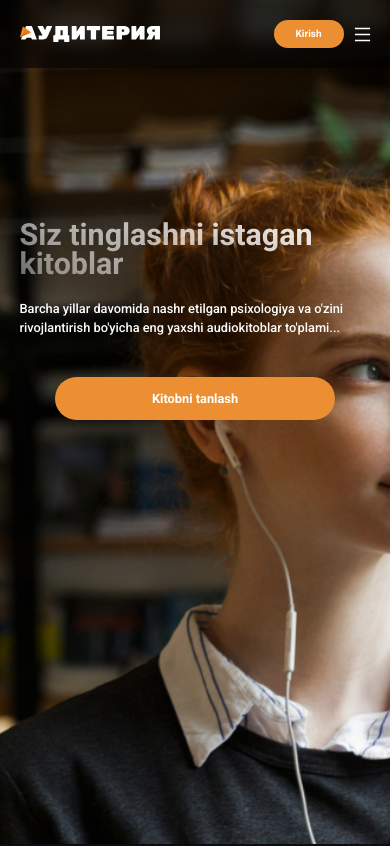
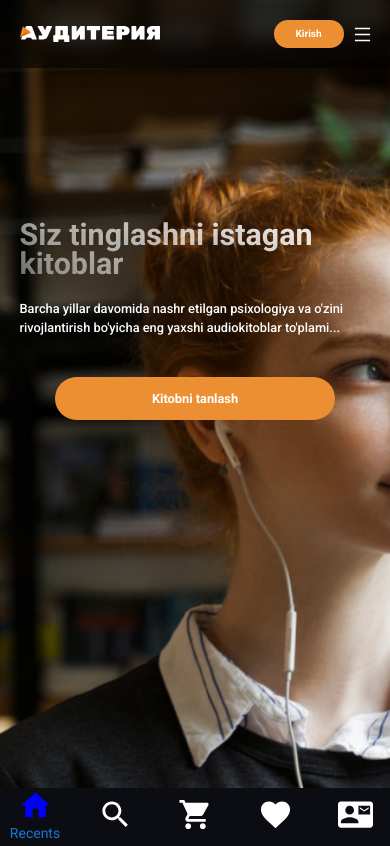
Before and after one commit to Jakbaraliyevv/Auditoriya, a React (Vite) app: page / in a window 390 px wide. Shown: the top 846 px of the page. Built offline with nearby package versions, Linux system fonts and the light colour scheme; no server answers.

Commit message:
Responsiv tugadi toliq

```diff
--- a/package.json
+++ b/package.json
@@ -11,6 +11,10 @@
   },
   "dependencies": {
     "@ant-design/icons": "^5.5.2",
+    "@emotion/react": "^11.14.0",
+    "@emotion/styled": "^11.14.0",
+    "@mui/icons-material": "^6.2.1",
+    "@mui/material": "^6.2.1",
     "@reduxjs/toolkit": "^2.5.0",
     "antd": "^5.22.4",
     "react": "^18.3.1",
--- /dev/null
+++ b/src/components/footer/index.jsx
@@ -0,0 +1,147 @@
+import React from "react";
+import logo from "../img/footerLogo.svg";
+import BottomNavigation from "@mui/material/BottomNavigation";
+import BottomNavigationAction from "@mui/material/BottomNavigationAction";
+import FolderIcon from "@mui/icons-material/Folder";
+import RestoreIcon from "@mui/icons-material/Restore";
+import FavoriteIcon from "@mui/icons-material/Favorite";
+import LocationOnIcon from "@mui/icons-material/LocationOn";
+import { useMediaQuery } from "@mui/material";
+import HomeIcon from "@mui/icons-material/Home";
+import ShoppingCartIcon from "@mui/icons-material/ShoppingCart";
+import ContactMailIcon from "@mui/icons-material/ContactMail";
+import SearchIcon from "@mui/icons-material/Search";
+
+function Footer() {
+  const [value, setValue] = React.useState("recents");
+
+  const handleChange = (event, newValue) => {
+    setValue(newValue);
+  };
+
+  const mobile = useMediaQuery("(max-width:768px)");
+
+  return (
+    <footer className="mt-[90px]">
+      {mobile ? (
+        <BottomNavigation
+          className="fixed bottom-0 !w-full z-30"
+          sx={{ width: 500, background: "rgb(12, 13, 19)" }}
+          value={value}
+          onChange={handleChange}
+        >
+          <BottomNavigationAction
+            label="Recents"
+            value="recents"
+            icon={
+              <HomeIcon
+                sx={{ color: value === "recents" ? "blue" : "white" }} // faqat "recents" bo'lsa rangni o'zgartiradi
+                fontSize="large"
+              />
+            }
+          />
+          <BottomNavigationAction
+            label="Favorites"
+            value="favorites"
+            icon={
+              <SearchIcon
+                sx={{ color: value === "favorites" ? "blue" : "white" }} // "favorites" uchun rangni o'zgartiradi
+                fontSize="large"
+              />
+            }
+          />
+          <BottomNavigationAction
+            label="Nearby"
+            value="nearby"
+            icon={
+              <ShoppingCartIcon
+                sx={{ color: value === "nearby" ? "blue" : "white" }} // "nearby" uchun rangni o'zgartiradi
+                fontSize="large"
+              />
+            }
+          />
+          <BottomNavigationAction
+            label="Folder"
+            value="folder"
+            icon={
+              <FavoriteIcon
+                sx={{ color: value === "folder" ? "blue" : "white" }} // "folder" uchun rangni o'zgartiradi
+                fontSize="large"
+              />
+            }
+          />
+          <BottomNavigationAction
+            label="Folder2"
+            value="folder2"
+            icon={
+              <ContactMailIcon
+                sx={{ color: value === "folder2" ? "blue" : "white" }} // "folder2" uchun rangni o'zgartiradi
+                fontSize="large"
+              />
+            }
+          />
+        </BottomNavigation>
+      ) : (
+        <div className="container flex items-start justify-between">
+          <div>
+            <img src={logo} alt="" />
+          </div>
+          <div className="flex items-start justify-between w-[70%]">
+            <div className="flex flex-col gap-2">
+              <p className="text-[#FFF] text-[1.1em] ">Жанры</p>
+              <a className="text-[#ADADAD] text-[0.9em]" href="#">
+                Нонфикшн
+              </a>
+              <a className="text-[#ADADAD] text-[0.9em] " href="#">
+                Псиология
+              </a>
+              <a className="text-[#ADADAD] text-[0.9em] " href="#">
+                Бизнес
+              </a>
+              <a className="text-[#ADADAD] text-[0.9em] " href="#">
+                Финансы
+              </a>
+              <a className="text-[#ADADAD] text-[0.9em] " href="#">
+                Все
+              </a>
+              <a className="text-[#ADADAD] text-[0.9em] " href="#">
+                жанры
+              </a>
+            </div>
+
+            <div className="flex flex-col gap-2">
+              <p className="text-[#FFF] text-[1.1em]">Категории</p>
+              <a className="text-[#ADADAD] text-[0.9em] " href="#">
+                Популярное
+              </a>
+              <a className="text-[#ADADAD] text-[0.9em] " href="#">
+                Новинки
+              </a>
+              <a className="text-[#ADADAD] text-[0.9em] " href="#">
+                Выбор редакции
+              </a>
+            </div>
+
+            <div className="flex flex-col gap-2">
+              <p className="text-[#FFF] text-[1.1em]">Разделы</p>
+              <a className="text-[#ADADAD] text-[0.9em]" href="#">
+                Как купить
+              </a>
+              <a className="text-[#ADADAD] text-[0.9em]" href="#">
+                Часто задаваемые вопросы
+              </a>
+              <a className="text-[#ADADAD] text-[0.9em]" href="#">
+                Сотрудничество
+              </a>
+              <a className="text-[#ADADAD] text-[0.9em]" href="#">
+                Контакты
+              </a>
+            </div>
+          </div>
+        </div>
+      )}
+    </footer>
+  );
+}
+
+export default Footer;
--- a/src/components/novinki/novinki.scss
+++ b/src/components/novinki/novinki.scss
@@ -1,7 +1,3 @@
-.novinki {
-  background-color: rgb(12, 13, 19);
-}
-
 .novinki__top {
   display: flex;
   align-items: center;
--- a/src/index.scss
+++ b/src/index.scss
@@ -9,6 +9,10 @@
   margin: 0;
   box-sizing: border-box;
   font-family: "Roboto", sans-serif;
+}
+
+body {
+  background-color: rgb(12, 13, 19);
 }
 
 button {
--- a/src/pages/home/index.jsx
+++ b/src/pages/home/index.jsx
@@ -4,6 +4,7 @@ import Showcase from "../../components/showcase";
 import Novinki from "../../components/novinki";
 import Uzb from "../../components/ommalashgan";
 import Rus from "../../components/rusKitoblar";
+import Footer from "../../components/footer";
 
 function Home() {
   return (
@@ -13,6 +14,7 @@ function Home() {
       <Novinki />
       <Uzb />
       <Rus />
+      <Footer />
     </div>
   );
 }
```
Also changed, not shown: src/components/img/footerLogo.svg (added), 1 other file (tests, documents, lock files or other folders).
